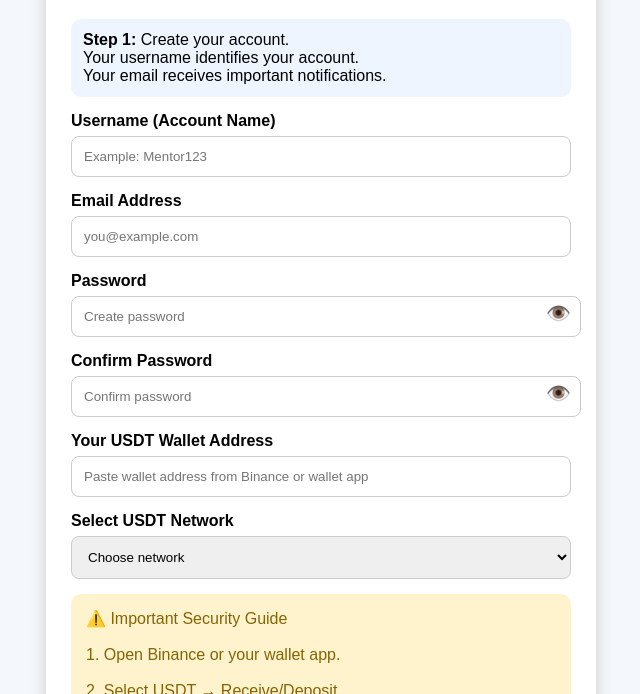
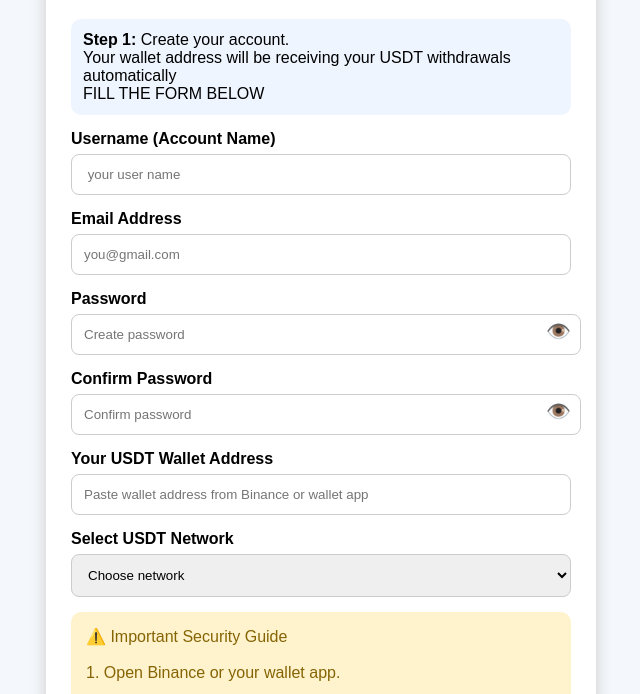
Before and after one commit to Byamukama1/P2P-NETWORK, a plain HTML site: page register.html in a window 1280 px wide. Shown: the part 106-800 px from the top of the page, without its empty margins (319-959 px from the left). Drawn offline with Linux system fonts and the light colour scheme.

Commit message:
Update register.html

```diff
--- a/register.html
+++ b/register.html
@@ -121,9 +121,9 @@ iframe {
 <div class="step">
 <b>Step 1:</b> Create your account.
 <br>
-Your username identifies your account.
+Your wallet address will be receiving your USDT withdrawals automatically
 <br>
-Your email receives important notifications.
+FILL THE FORM BELOW
 </div>
 
 
@@ -136,7 +136,7 @@ Your email receives important notifications.
 <input
 id="username"
 required
-placeholder="Example: Mentor123">
+placeholder=" your user name">
 
 
 
@@ -146,7 +146,7 @@ placeholder="Example: Mentor123">
 id="email"
 type="email"
 required
-placeholder="you@example.com">
+placeholder="you@gmail.com">
 
 
 
```
